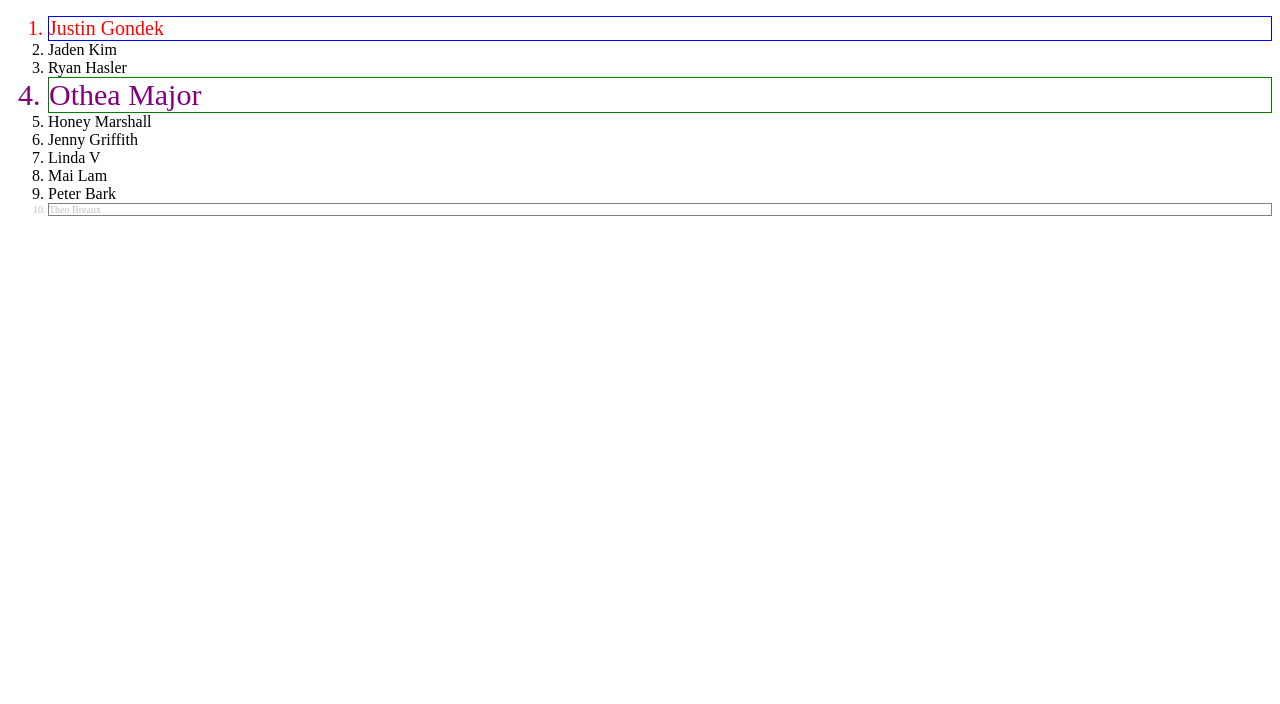
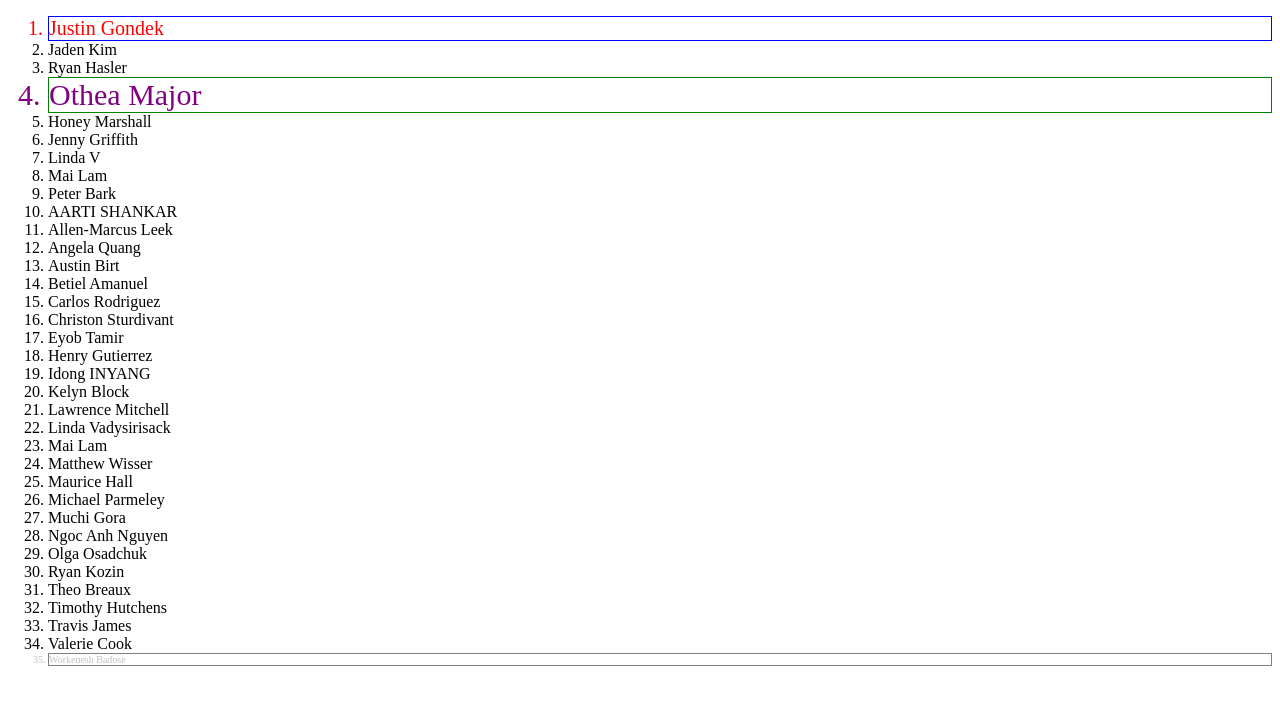
Before and after one commit to othea32/tek_day_two, a plain HTML site: page name.html in a window 1280 px wide. Drawn offline with Linux system fonts and the light colour scheme.

Commit message:
added all names to html

```diff
--- a/name.html
+++ b/name.html
@@ -18,7 +18,32 @@
   <li>Linda V</li>
   <li>Mai Lam</li>
   <li>Peter Bark</li>
+  <li>AARTI SHANKAR</li>
+  <li>Allen-Marcus Leek</li>
+  <li>Angela Quang</li>
+  <li>Austin Birt</li>
+  <li>Betiel Amanuel</li>
+  <li>Carlos Rodriguez</li>
+  <li>Christon Sturdivant</li>
+  <li>Eyob Tamir</li>
+  <li>Henry Gutierrez</li>
+  <li>Idong INYANG</li>
+  <li>Kelyn Block</li>
+  <li>Lawrence Mitchell</li>
+  <li>Linda Vadysirisack</li>
+  <li>Mai Lam</li>
+  <li>Matthew Wisser</li>
+  <li>Maurice Hall</li>
+  <li>Michael Parmeley</li>
+  <li>Muchi Gora</li>
+  <li>Ngoc Anh Nguyen</li>
+  <li>Olga Osadchuk</li>
+  <li>Ryan Kozin</li>
   <li>Theo Breaux</li>
+  <li>Timothy Hutchens</li>
+  <li>Travis James</li>
+  <li>Valerie Cook</li>
+  <li>Workenesh Badose</li>
  </ol>
 </body>
 </html>
```
